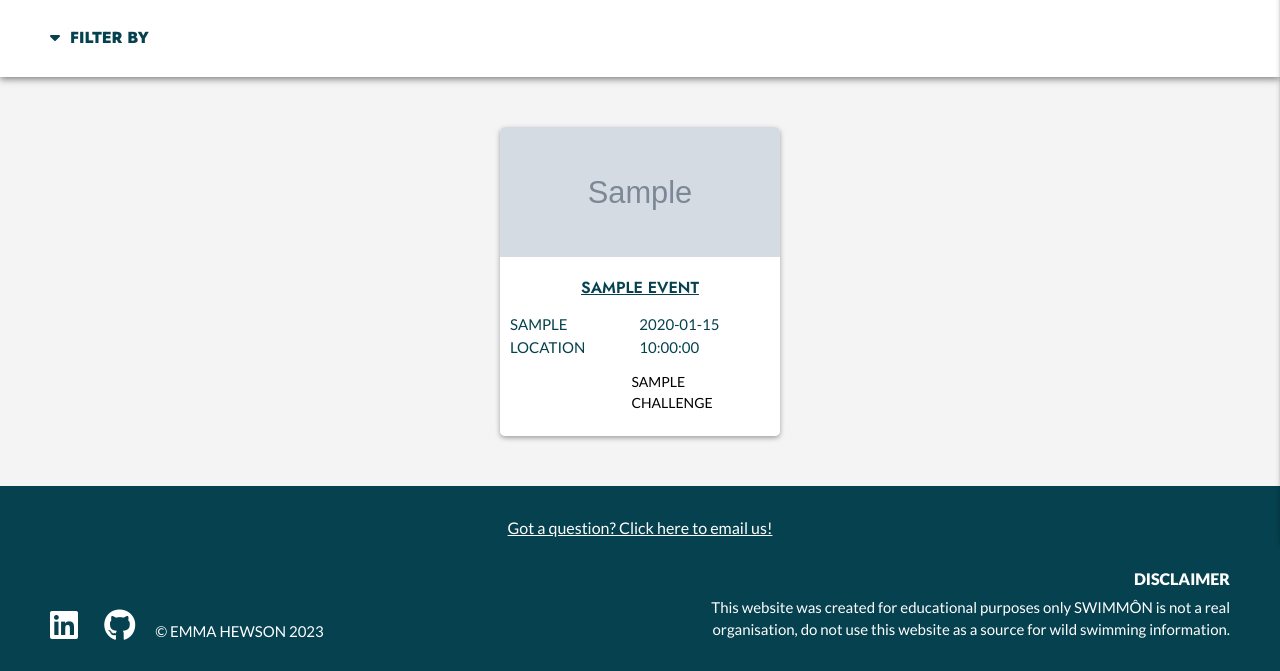
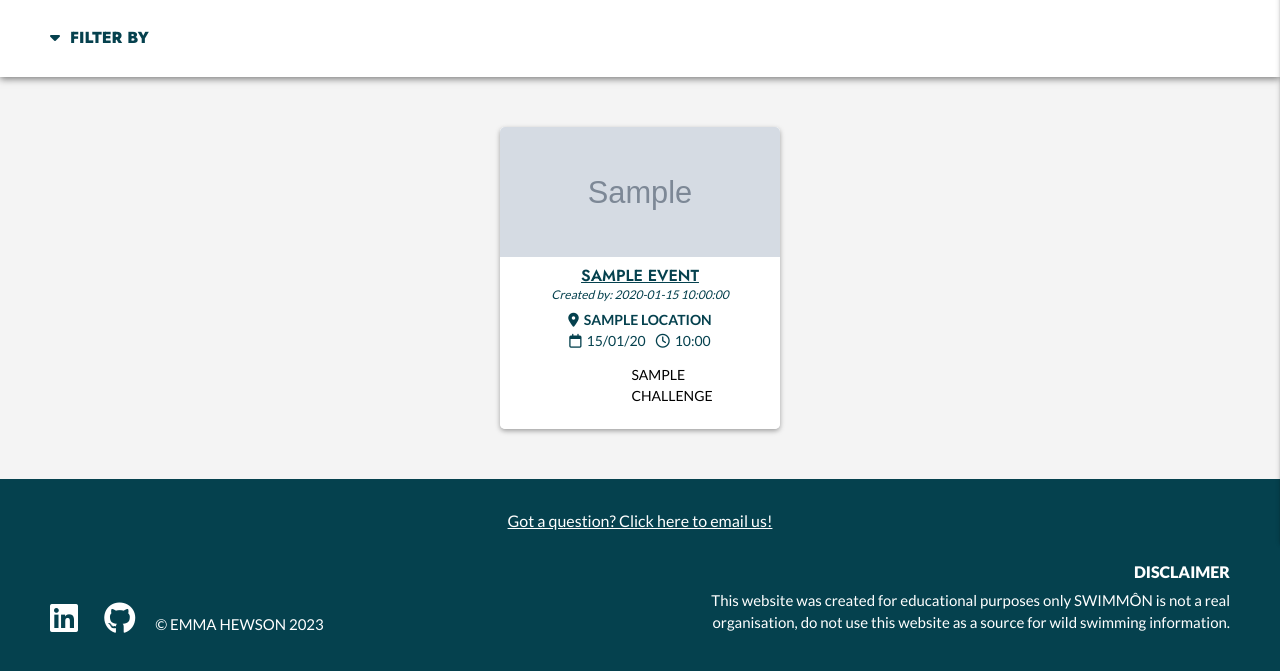
Before and after one commit to emmahewson/mp3-swimmon, a Flask app: page / in a window 1280 px wide. Shown: the part 317-988 px from the top of the page. After the commit the page ends 950 px from the top, so only its background shows below. Run offline with Flask 2, Linux system fonts and the light colour scheme; grey boxes marked "Sample" are stand-in pictures; a database or web service that is not in the repository returns one stand-in record (values such as "Sample title"); some libraries are stand-ins or nearby versions.

Commit message:
Add date/time styling to cards & icons

```diff
--- a/app.py
+++ b/app.py
@@ -20,11 +20,11 @@
 @app.route("/")
 @app.route("/events")
 def new_events():
-    events = mongo.db.events.find()
+    events = mongo.db.events.find().sort("date", 1)
     locations = list(mongo.db.locations.find())
     whos = list(mongo.db.who_for.find())
     challenges = list(mongo.db.challenge.find())
-    return render_template("events.html", events=events, locations=locations, whos=whos, challenges=challenges)
+    return render_template("events.html", events=events, locations=locations)
 
 
 if __name__ == "__main__":
--- a/static/css/style.css
+++ b/static/css/style.css
@@ -1,5 +1,5 @@
 /* Google Fonts Import */
-@import url('https://fonts.googleapis.com/css2?family=Jost:ital,wght@0,300;0,400;0,500;0,600;0,700;0,800;1,300&family=Lato:wght@400;700;900&display=swap');
+@import url('https://fonts.googleapis.com/css2?family=Jost:ital,wght@0,300;0,400;0,500;0,600;0,700;0,800;1,300&family=Lato:wght@300;400;700;900&display=swap');
 
 /* General Styles */
 /* Colours */
@@ -98,6 +98,10 @@
     font-family: "Lato", sans-serif
 }
 
+.weight-300 {
+    font-weight: 200;
+}
+
 .weight-400 {
     font-weight: 400;
 }
@@ -120,6 +124,10 @@
 
 .weight-900 {
     font-weight: 900;
+}
+
+.uppercase {
+    text-transform: uppercase;
 }
 
 
@@ -404,7 +412,6 @@
 
 .search-buttons-div p {
     margin: 10px 10px 10px 0;
-    text-transform: uppercase;
 }
 
 .search-div-section {
@@ -458,7 +465,6 @@
     width: 280px;
     border-radius: 5px;
     box-shadow: 0px 2px 5px rgba(0, 0, 0, 0.35);
-    text-transform: uppercase;
     overflow: hidden;
     align-self: start;
 }
@@ -485,6 +491,10 @@
     z-index: 1;
 }
 
+.event-image {
+    height: 130px;
+}
+
 .event-card img {
     width: 100%;
     height: 130px;
@@ -492,30 +502,50 @@
     background-color: var(--white);
 }
 
-.event-name-div {
-    height: 50px;
-    display: flex;
-    align-items: center;
-    justify-content: center;
+.event-card-text {
     padding: 10px;
 }
 
-.event-name-div h2 {
+.event-card-text h2 {
     margin: 0;
     font-size: 16px;
     text-decoration: underline;
 }
 
+.event-card-text p {
+    font-size: 14px;
+}
+
+.event-card-text,
 .event-name-div h2 a {
     color: var(--dark-blue);
 }
 
-.event-card-row {
+.event-card-text em p {
+    font-size: 12px;
+    margin-top: 2px;
+    margin-bottom: 5px;
+}
+
+.event-card-text p i {
+    margin-right: 5px;
+}
+
+.event-marker-row,
+.event-when-row {
     display: flex;
+    justify-content: center;
+}
+
+.event-marker-row {
+    padding: 0 10px 10px 10px;
     gap: 5px;
-    justify-content: center;
-    padding: 0 10px 10px 10px;
 }
+
+.event-when-row {
+    gap: 10px;
+}
+
 
 .event-marker {
     padding: 3px 10px;
--- a/templates/events.html
+++ b/templates/events.html
@@ -1,12 +1,14 @@
 {% extends "base.html" %}
 {% block content %}
 
+    <!-- Intro & Add Event Button -->
     <div class="intro-div swim-bg-dblue swim-txt-white">
         <h1 class="font-title weight-600 intro-div-title">EVENTS</h1>
         <p class="font-body weight-500 intro-div-body">Explore member events. Click on an event to see more details. Or why not add your own event?</p>
         <a href="#" class="swim-btn-large btn-hpink font-title weight-600 swim-btn-shadow">ADD EVENT</a>
     </div>
 
+    <!-- Search Bar -->
     <div class="events-wrapper swim-bg-lgrey">
         <div class="search-wrapper div-shadow font-title swim-txt-dblue swim-bg-white">
             <h2 class="weight-800 swim-collapsible"><i class="fa-solid fa-caret-down"></i>FILTER BY</h2>
@@ -14,7 +16,7 @@
                 <div class="search-div">
                     <div class="search-div-section">
                         <h3 class="weight-700">Location<i class="fa fa-question-circle" aria-hidden="true"></i></h3>
-                        <div class="search-buttons-div weight-500">
+                        <div class="search-buttons-div weight-500 uppercase">
                             {% for location in locations %}
                                 <p class="swim-btn-flexi swim-bg-grey">{{ location.name }}</p>
                             {% endfor %}
@@ -22,7 +24,7 @@
                     </div>
                     <div class="search-div-section">
                         <h3 class="weight-700">Who For?<i class="fa fa-question-circle" aria-hidden="true"></i></h3>
-                        <div class="search-buttons-div weight-500">
+                        <div class="search-buttons-div weight-500 uppercase">
                             {% for who in whos %}
                                 <p class="swim-btn-flexi swim-bg-grey">{{ who.name }}</p>
                             {% endfor %}
@@ -30,7 +32,7 @@
                     </div>
                     <div class="search-div-section">
                         <h3 class="weight-700">Challenge Level<i class="fa fa-question-circle" aria-hidden="true"></i></h3>
-                        <div class="search-buttons-div weight-500">
+                        <div class="search-buttons-div weight-500 uppercase">
                             {% for challenge in challenges %}
                                 <p class="swim-btn-flexi swim-bg-grey">{{ challenge.name }}</p>
                             {% endfor %}
@@ -42,6 +44,7 @@
             </div>
         </div>
 
+        <!-- Event Summary Cards -->
         <div class="events-div">
             {% for event in events %}
                 <div class="event-card">
@@ -52,21 +55,27 @@
                                 <div class="event-image">
                                     <img src="{{ location.image_url }}" alt="Image of {{ location.name }}">
                                 </div>
-                                <div class="event-name-div">
-                                    <h2 class="font-title center-align weight-600">{{ event.name }}</h2>
+                                <div class="event-card-text center-align">
+                                    <h2 class="font-title center-align weight-600 uppercase">{{ event.name }}</h2>
+                                    <em><p class="font-body center-align weight-200 created-by">Created by: {{ event.created_by }}</p></em>
+                                    <p class="font-body weight-700 uppercase"><i class="fa-solid fa-location-dot"></i></i>{{ location.name }}</p>
+                                    <div class="event-when-row">
+                                        <p class="font-body weight-500 uppercase"><i class="fa-regular fa-calendar"></i>{{ event.date.strftime('%d/%m/%y') }}</p>
+                                        <p class="font-body weight-500 uppercase"><i class="fa-regular fa-clock"></i>{{ event.date.strftime('%H:%M') }}</p>
+                                    </div>
                                 </div>
-                                <div class="event-card-row">
-                                    <p class="font-body weight-500">{{ location.name }}</p>
-                                    <p class="font-body weight-500">{{ event.date }}</p>
+                                <div class="event-marker-row uppercase">
+                                    <p class="font-body weight-500 swim-txt-white event-marker swim-bg-{{event.who|lower}}">{{ event.who }}</p>
+                                    <p class="font-body weight-500 swim-txt-black event-marker swim-bg-{{event.challenge|lower}}">{{ event.challenge }}</p>
                                 </div>
                         {% endif %}
                     {% endfor %}
-                                <div class="event-card-row">
-                                    <p class="font-body weight-500 swim-txt-white event-marker swim-bg-{{event.who|lower}}">{{ event.who }}</p>
-                                    <p class="font-body weight-500 swim-txt-black event-marker swim-bg-{{event.challenge|lower}}">{{ event.challenge }}</p>
-                                </div>
+
                             </div>
-                    {% if event.challenge|lower == "fun" %}
+
+                    <!-- UPDATE ONCE LOG IN FUNCTIONALITY IS CREATED -->
+                    <!-- Add CRUD control buttons if user event -->
+                    {% if event.created_by|lower == "user3" %}
                     <div class="card-edit-div swim-bg-dblue">
                         <a href="#" class="swim-btn-small btn-edit font-title swim-txt-white weight-400 swim-btn-shadow">EDIT</a>
                         <a href="#" class="swim-btn-small btn-delete font-title swim-txt-white weight-400 swim-btn-shadow">DELETE</a>
@@ -77,29 +86,4 @@
         </div>
     </div>
 
-
-
-    <!-- {% for event in events %}
-        {{ event.name }}<br>
-        {{ event.description }}<br>
-        {{ event.date }}<br>
-        {{ event.time }}<br>
-        {{ event.who }}<br>
-        {{ event.challenge }}<br><br>
-
-        {% for location in locations%}
-            {% if event.location_id == location._id%}
-                {{ location.name }}<br>
-                {{ location.lat }}<br>
-                {{ location.long }}<br>
-                <img src="{{ location.image_url }}" width=200 alt=""><br>
-                {{ location.description }}<br>
-                {{ location.parking }}<br>
-                {{ location.facilities }}<br>
-            {% endif %}
-        {% endfor %}
-        <br><br>
-
-    {% endfor %} -->
-
 {% endblock %}
```
Also changed, not shown: README.md.
